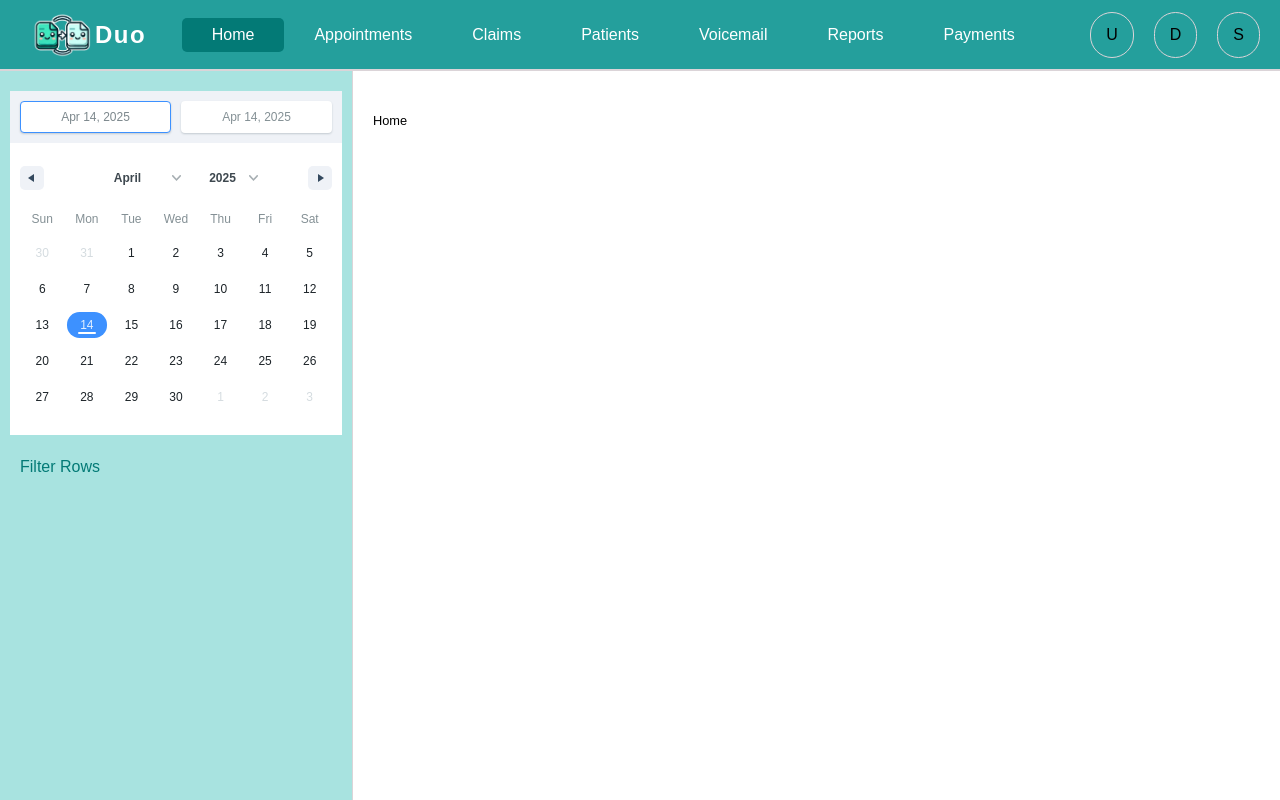
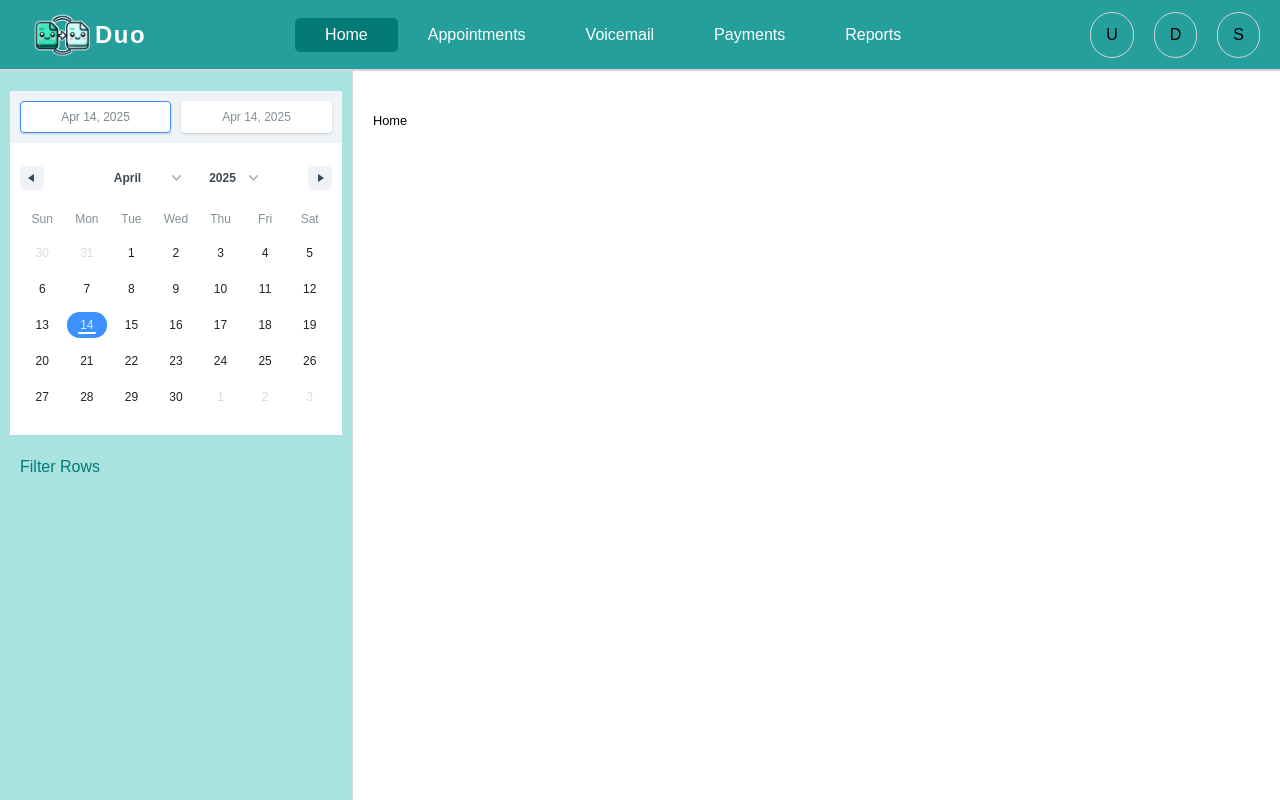
Before and after one commit to abrooks11/Duo, a React (Vite) app: page / in a window 1280 px wide. Built offline with nearby package versions, Linux system fonts and the light colour scheme.

Commit message:
chore(nav): remove claims and patient template pages

```diff
--- a/src/client/components/layout/MainContent.tsx
+++ b/src/client/components/layout/MainContent.tsx
@@ -4,8 +4,6 @@ import { ToastContainer } from 'react-toastify';
 // import pages
 import Home from '../../pages/Home';
 import Appointments from '../../pages/Appointments';
-import Claims from '../../pages/Claims';
-import Patients from '../../pages/Patients';
 import Voicemail from '../../pages/Voicemail';
 import Demo from '../../pages/Demo';
 import Payments from '../../pages/Payments';
@@ -20,8 +18,6 @@ function MainContent() {
         {/* <Route path="/" exact element={<Home />} /> */}
         <Route path="/" element={<Home />} />
         <Route path="/appointments" element={<Appointments />} />
-        <Route path="/claims" element={<Claims />} />
-        <Route path="/patients" element={<Patients />} />
         <Route path="/payments" element={<Payments />} />
         <Route path="/reports" element={<Reports />} />
         <Route path="/voicemail" element={<Voicemail />} />
--- a/src/client/components/layout/Nav.tsx
+++ b/src/client/components/layout/Nav.tsx
@@ -21,25 +21,19 @@ function Nav() {
         </NavLink>
 
         <NavLink
-          to="/claims"
-          className={({ isActive }) => (isActive ? 'active-page' : '')}
-        >
-          <li>Claims</li>
-        </NavLink>
-
-        <NavLink
-          to="/patients"
-          className={({ isActive }) => (isActive ? 'active-page' : '')}
-        >
-          <li>Patients</li>
-        </NavLink>
-
-        <NavLink
           to="/voicemail"
           className={({ isActive }) => (isActive ? 'active-page' : '')}
         >
           <li>Voicemail</li>
         </NavLink>
+
+        <NavLink
+          to="/payments"
+          className={({ isActive }) => (isActive ? 'active-page' : '')}
+        >
+          <li>Payments</li>
+        </NavLink>
+
         <NavLink
           to="/reports"
           className={({ isActive }) => (isActive ? 'active-page' : '')}
@@ -53,13 +47,6 @@ function Nav() {
         >
           <li>Demo</li>
         </NavLink> */}
-
-        <NavLink
-          to="/payments"
-          className={({ isActive }) => (isActive ? 'active-page' : '')}
-        >
-          <li>Payments</li>
-        </NavLink>
       </ul>
     </nav>
   );
--- a/src/client/pages/Claims.tsx
+++ /dev/null
@@ -1,16 +0,0 @@
-import { useEffect } from 'react';
-import { apiClient } from '../hooks/useApi';
-
-function Claims() {
-  useEffect(() => {
-    apiClient.get('claims');
-  }, []);
-
-  return (
-    <div>
-      <h1>Claims</h1>
-    </div>
-  );
-}
-
-export default Claims;
--- a/src/client/pages/Patients.tsx
+++ /dev/null
@@ -1,16 +0,0 @@
-import { useEffect } from 'react';
-import { apiClient } from '../hooks/useApi';
-
-function Patients() {
-  useEffect(() => {
-    apiClient.get('patients');
-  }, []);
-
-  return (
-    <div>
-      <h1>Patients</h1>
-    </div>
-  );
-}
-
-export default Patients;
```
